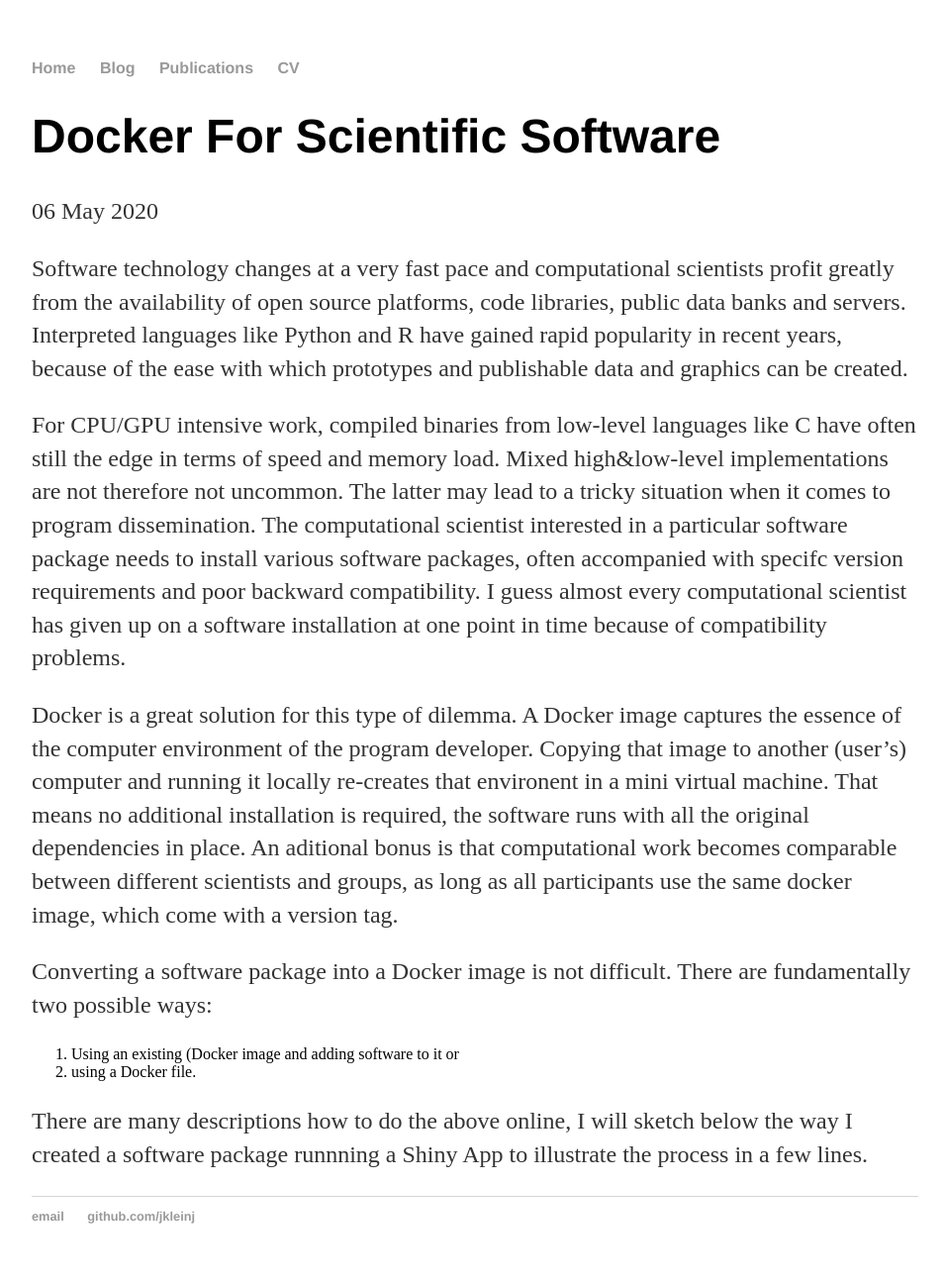
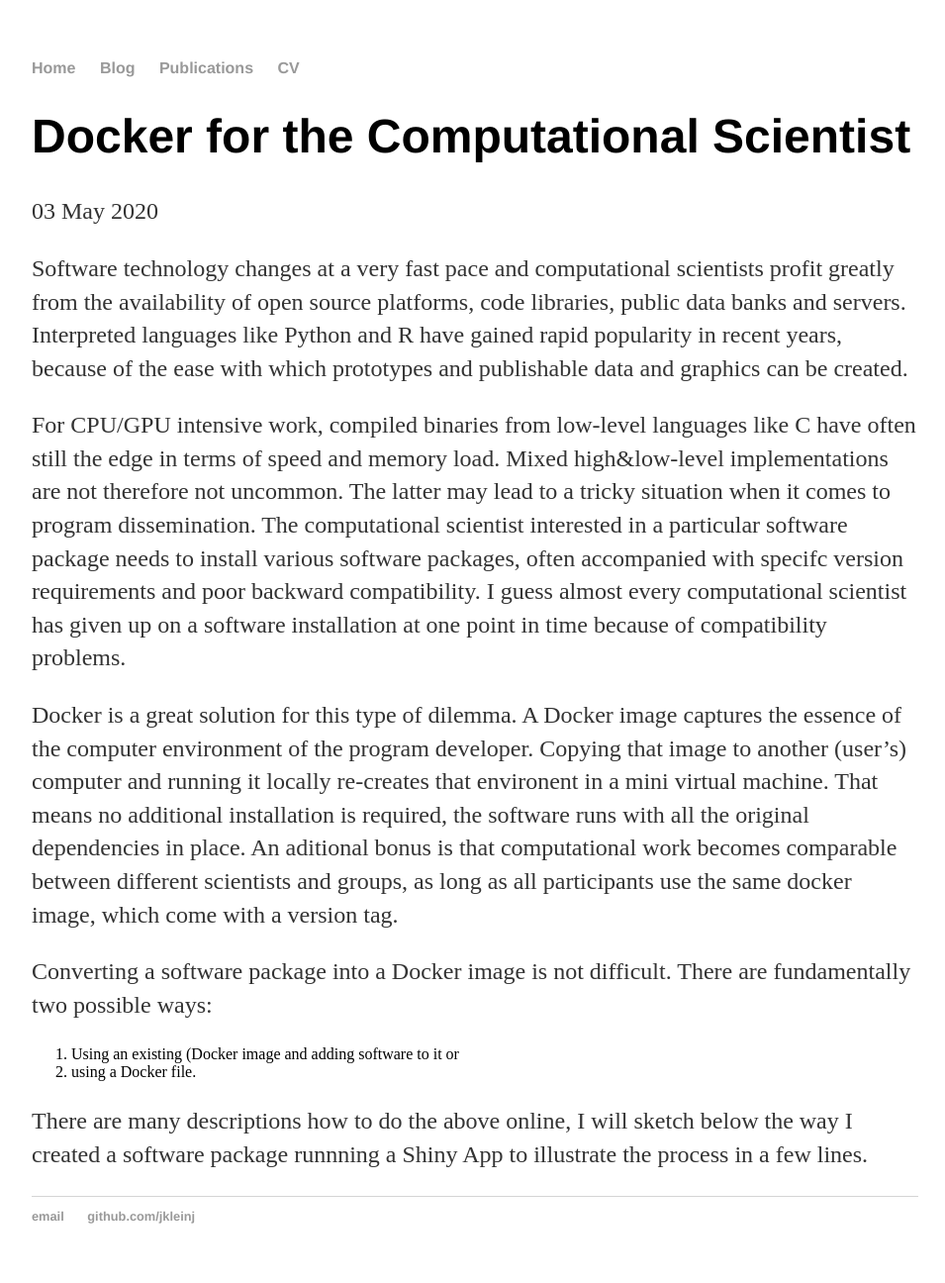
Before and after one commit to jkleinj/jkleinj.github.io, a Jekyll site: the page built from _posts/2020-05-06-Docker-for-Scientific-Software.md, in a window 1280 px wide. Shown: the whole page at 99% size, without its empty margins (160-1115 px from the left). Built offline with Jekyll 4.4.1, drawn with Linux system fonts in a browser that asks for light colours; our own code applies the rules of GitHub Pages for plain Markdown files.

Commit message:
Update 2020-05-06-Docker-for-Scientific-Software.md

```diff
--- a/_posts/2020-05-06-Docker-for-Scientific-Software.md
+++ b/_posts/2020-05-06-Docker-for-Scientific-Software.md
@@ -1,3 +1,9 @@
+---
+layout: post
+title: "Docker for the Computational Scientist"
+date: 2020-05-03
+---
+
 Software technology changes at a very fast pace and computational scientists
 profit greatly from the availability of open source platforms, code libraries,
 public data banks and servers.
```
